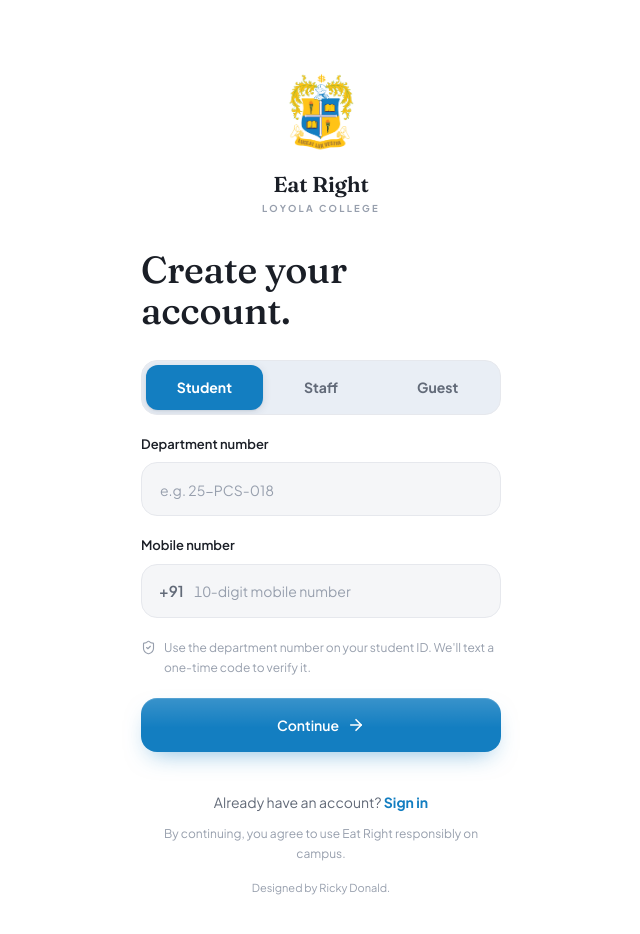
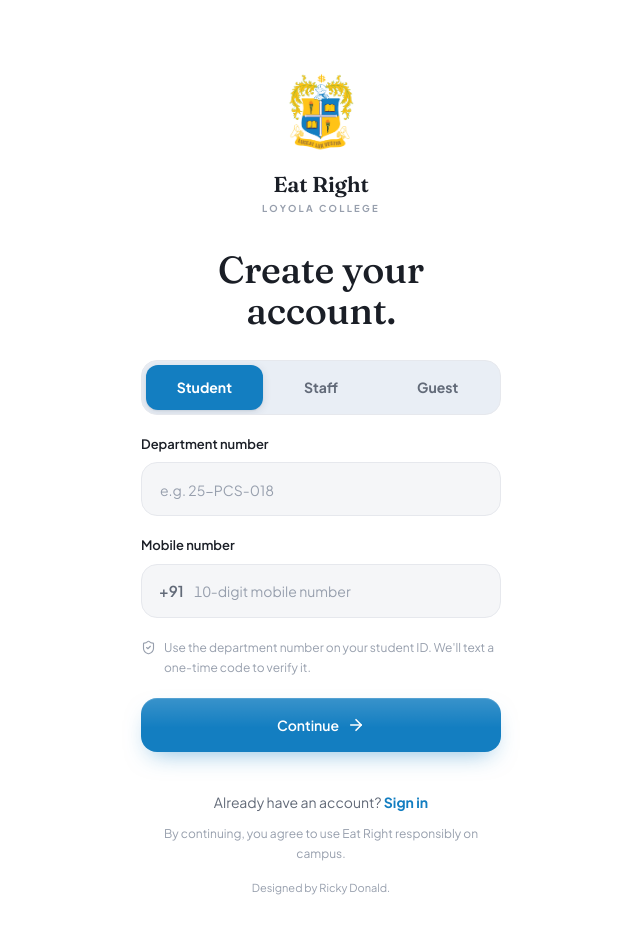
Before and after one commit to rickydonald/cibus, a SvelteKit app: page /register in a window 1280 px wide. Shown: the top 934 px of the page, without its empty margins (319-959 px from the left). Built offline with nearby package versions, Linux system fonts and the light colour scheme; a web font is replaced by a local one; what tailwindcss-corner-shape would draw is missing.

Commit message:
fix: text-center

```diff
--- a/src/routes/login/+page.svelte
+++ b/src/routes/login/+page.svelte
@@ -74,7 +74,7 @@
 </script>
 
 <AuthShell>
-    <h1 class="auth-title font-medium">Welcome back.</h1>
+    <h1 class="auth-title font-medium text-center">Welcome back.</h1>
     <!-- <p class="auth-subtitle">
         Sign in to start your next order.
     </p> -->
--- a/src/routes/register/+page.svelte
+++ b/src/routes/register/+page.svelte
@@ -193,7 +193,7 @@
 
 <AuthShell>
     {#if step === "details"}
-        <h1 class="auth-title font-medium">Create your account.</h1>
+        <h1 class="auth-title font-medium text-center">Create your account.</h1>
 
         <div class="mt-7">
             <RegistrationSwitch value={userType} onChange={selectUserType} />
```
